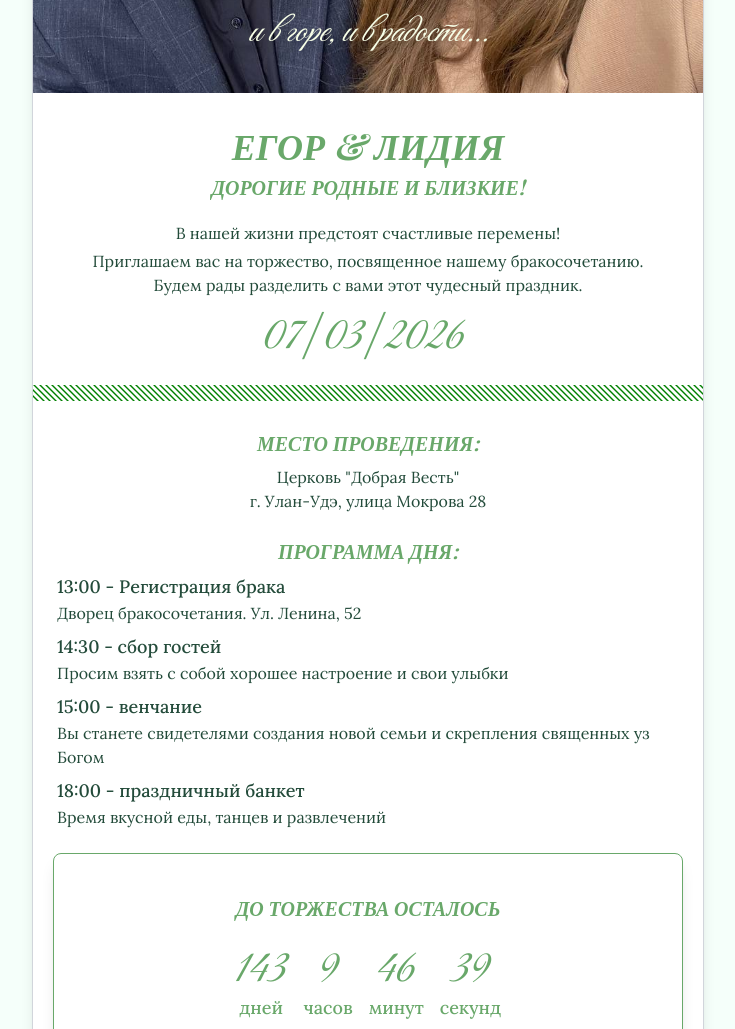
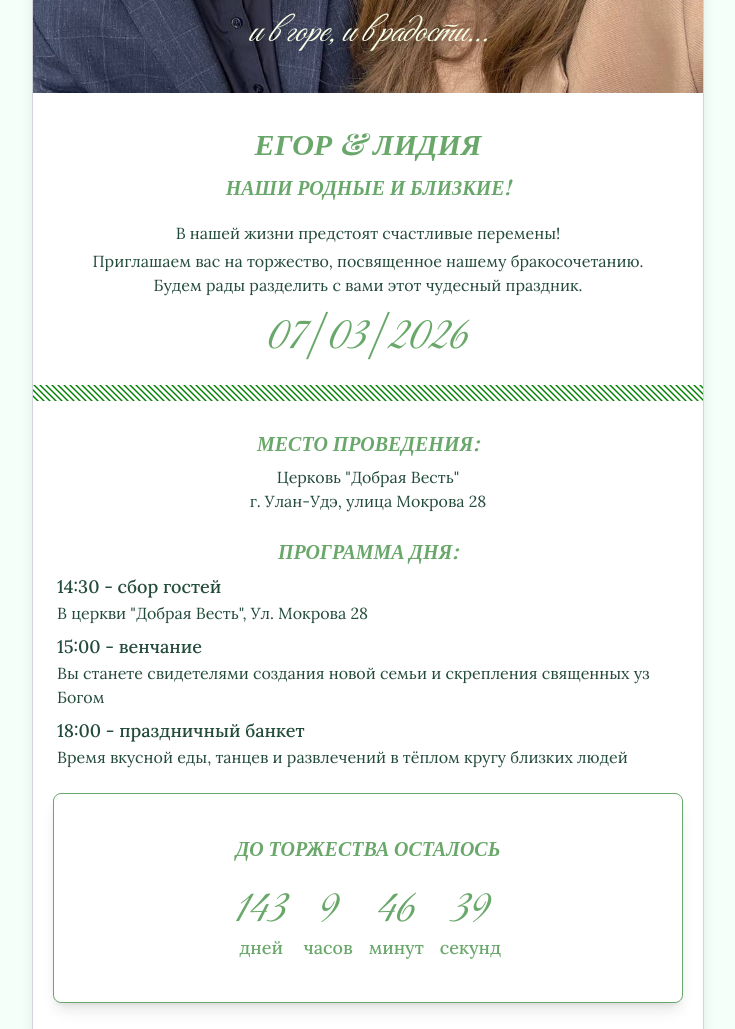
Before and after one commit to AwesomeWhiteWolf/Wedding-Invitation, a plain HTML site: page index.html in a window 1280 px wide. Shown: the part 340-1369 px from the top of the page, without its empty margins (272-1007 px from the left). Drawn offline with nearby package versions, Linux system fonts and the light colour scheme; a web font is replaced by a local one.

Commit message:
Add files via upload

```diff
--- a/index.html
+++ b/index.html
@@ -39,8 +39,8 @@
           <span class="text-4xl font-medium mt-32 italic text-lime-50 absolute left-0 right-0 flex justify-center items-end">и в горе, и в радости...</span>
         </div>
         <div class="mt-8 mb-5 text-center">
-          <h1 class="text-4xl font-bold text-[#69A86A] italic">ЕГОР & ЛИДИЯ</h1>
-          <h2 class="text-xl font-bold text-[#69A86A] mt-2">ДОРОГИЕ РОДНЫЕ И БЛИЗКИЕ!</>
+          <h1 class="text-3xl font-bold text-[#69A86A] italic">ЕГОР & ЛИДИЯ</h1>
+          <h2 class="text-xl font-bold text-[#69A86A] mt-3">НАШИ РОДНЫЕ И БЛИЗКИЕ!</h2>
         </div>
 
         <!-- Content -->
@@ -49,7 +49,7 @@
           <p class="mb-4 text-[#234B3A]">Приглашаем вас на торжество, посвященное нашему бракосочетанию.<br>Будем рады разделить с вами этот чудесный праздник.</p>
 
           <div class="flex justify-center items-center mb-6">
-            <span class="text-5xl text-[#69A86A] mr-2">07|03|2026</span>
+            <span class="text-5xl text-[#69A86A]">07|03|2026</span>
           </div>
         </div>
 
@@ -67,12 +67,8 @@
                 <div class="text-left ml-1">
                   <ul class="space-y-2">
                     <li class="text-[#234B3A]">
-                      <strong class="font-medium text-lg">13:00 - Регистрация брака</strong><br>
-                      <p class="">Дворец бракосочетания. Ул. Ленина, 52</p>
-                    </li>
-                    <li class="text-[#234B3A]">
                       <strong class="font-medium text-lg">14:30 - сбор гостей</strong><br>
-                      <p class="">Просим взять с собой хорошее настроение и свои улыбки</p>
+                      <p class="">В церкви "Добрая Весть", Ул. Мокрова 28</p>
                     </li>
                     <li class="text-[#234B3A]">
                       <strong class="font-medium text-lg">15:00 - венчание</strong><br>
@@ -80,7 +76,7 @@
                     </li>
                     <li class="text-[#234B3A]">
                       <strong class="font-medium text-lg">18:00 - праздничный банкет</strong><br>
-                      <p class="">Время вкусной еды, танцев и развлечений</p>
+                      <p class="">Время вкусной еды, танцев и развлечений в тёплом кругу близких людей</p>
                     </li>
                   </ul>
                 </div>
```
